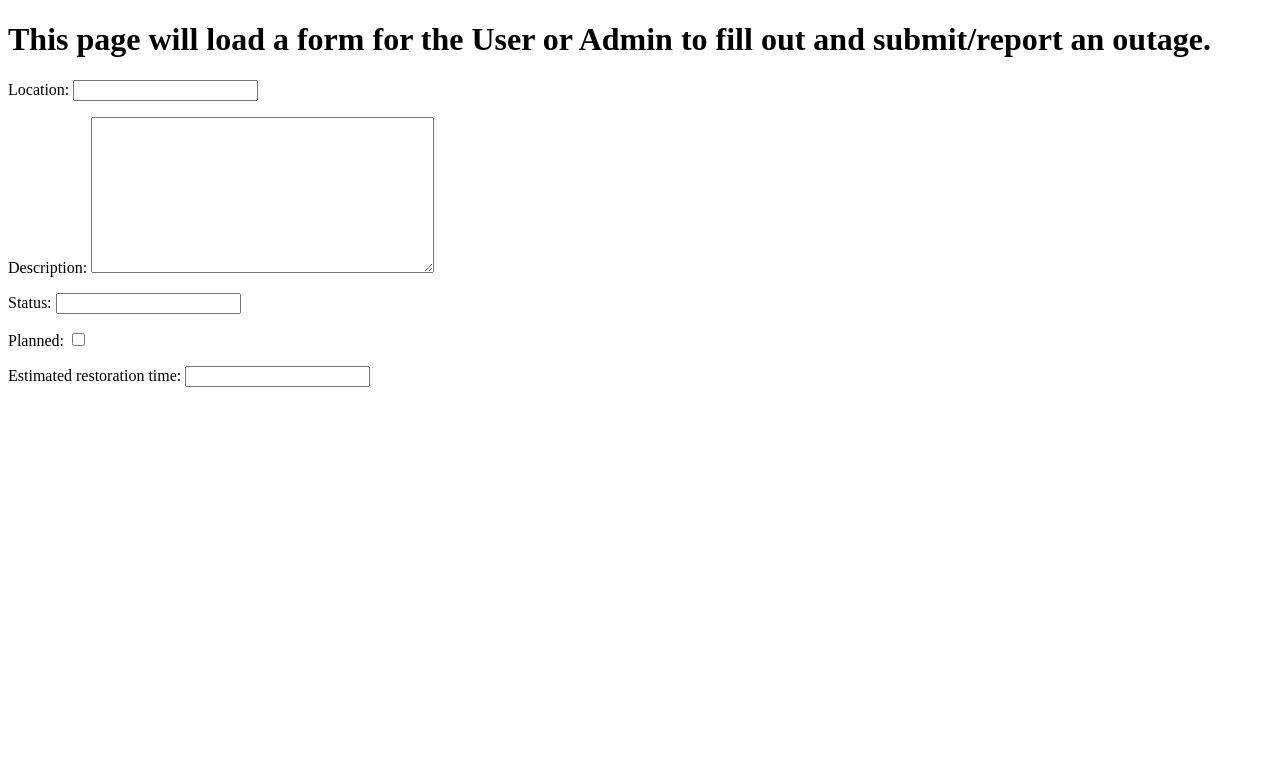
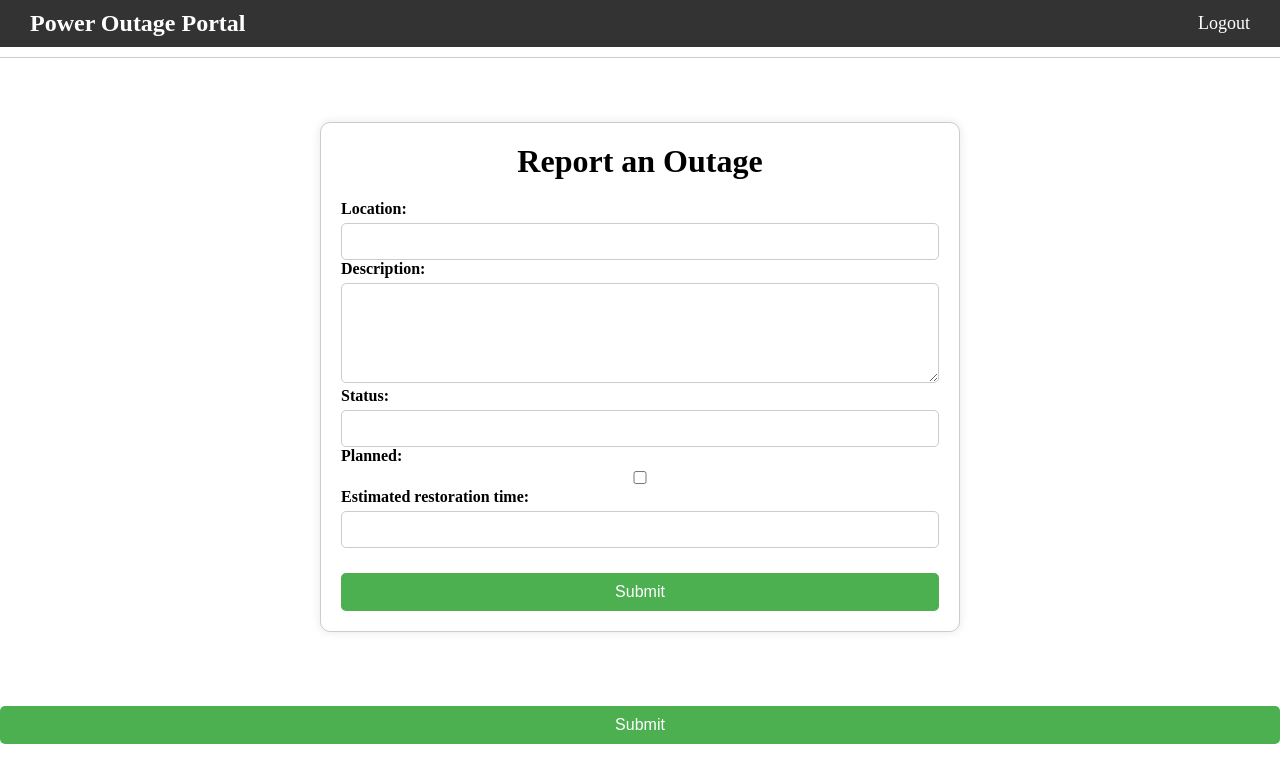
Before and after one commit to aZuh7/PowerOutagePortal, a Django app: page /outages/report/ in a window 1280 px wide. Shown: the top 783 px of the page. Run offline with Django 5.2, Linux system fonts and the light colour scheme; a user stored in the database is signed in; some libraries are stand-ins or nearby versions.

Commit message:
Added styling to forms and buttons using bootstrap4

```diff
--- a/POP/POP/settings.py
+++ b/POP/POP/settings.py
@@ -41,6 +41,8 @@ INSTALLED_APPS = [
     "outages",
     "dashboard",
     "notifications",
+    "crispy_forms",
+    "crispy_bootstrap4"
 ]
 
 MIDDLEWARE = [
@@ -124,6 +126,8 @@ STATICFILES_DIRS = [
 
 STATIC_ROOT = os.path.join(BASE_DIR, "staticfiles")
 
+CRISPY_TEMPLATE_PACK = "bootstrap4"
+
 # Default primary key field type
 # https://docs.djangoproject.com/en/5.0/ref/settings/#default-auto-field
 
--- a/POP/static/css/styles.css
+++ b/POP/static/css/styles.css
@@ -40,3 +40,58 @@ hr {
     height: 1px;
     background: #ccc;
 }
+
+.form-container {
+    width: 50%;
+    margin: 5% auto;
+    padding: 20px;
+    border: 1px solid #ccc;
+    background-color: white;
+    border-radius: 10px;
+    box-shadow: 0 0 10px rgba(0, 0, 0, 0.1);
+}
+
+.form-container h1 {
+    text-align: center;
+    margin-bottom: 20px;
+}
+
+.form-group {
+    margin-bottom: 15px;
+}
+
+.form-group label {
+    display: block;
+    margin-bottom: 5px;
+    font-weight: bold;
+}
+
+.form-group input,
+.form-group textarea {
+    width: 100%;
+    padding: 10px;
+    border: 1px solid #ccc;
+    border-radius: 5px;
+    box-sizing: border-box;
+}
+
+.form-group textarea {
+    resize: vertical;
+    height: 100px;
+}
+
+.submitButton {
+    width: 100%;
+    padding: 10px;
+    border: none;
+    border-radius: 5px;
+    background-color: #4CAF50;
+    color: white;
+    font-size: 16px;
+    cursor: pointer;
+    margin-top: 10px;
+}
+
+.submitButton:hover {
+    background-color: #45a049;
+}
--- a/POP/templates/outages/outage_report_form.html
+++ b/POP/templates/outages/outage_report_form.html
@@ -4,10 +4,23 @@
     <meta charset="UTF-8">
     <meta name="viewport" content="width=device-width, initial-scale=1.0">
     <title>Outage Report</title>
+    {% load static %} <!-- Loads the static template tag -->
+    <link rel="stylesheet" href="{% static 'css/styles.css' %}">
+    {% load crispy_forms_tags %} <!-- Loads the crispy_forms_tags -->
 </head>
 <body>
-    <h1>This page will load a form for the User or Admin to fill out and submit/report an outage.</h1>
+    {% include 'navbar.html' %}
+    <div class="form-container">
+        <h1>Report an Outage</h1>
+        <form method="POST">
+            {% csrf_token %}
+            <div class="form-group">
+                {{ form.as_p }}
+            </div>
+            <button type="submit" class="submitButton">Submit</button>
+        </form>
+    </div>
 
-    {{ form.as_p }}
+    <button class="submitButton" type="submit">Submit</button>
 </body>
 </html>
```
Also changed, not shown: POP/templates/users/login.html (+12 -6 lines), POP/templates/users/register.html (+12 -6 lines), POP/db.sqlite3, 1 other file.
